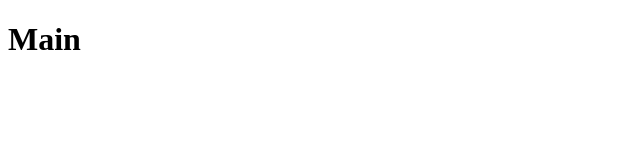
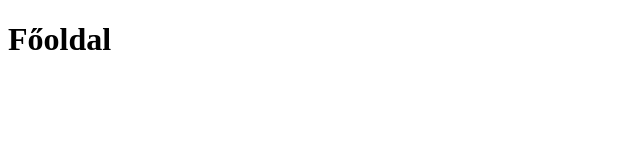
Before and after one commit to mcitomi/minerva, a React (Create React App) app in the folder frontend/: page / in a window 1280 px wide. Shown: the top 160 px of the page, without its empty margins (0-640 px from the left). Built offline with nearby package versions, Linux system fonts and the light colour scheme.

Commit message:
react router import and usage

```diff
--- a/frontend/package.json
+++ b/frontend/package.json
@@ -13,6 +13,7 @@
   "dependencies": {
     "react": "^18.3.1",
     "react-dom": "^18.3.1",
+    "react-router-dom": "^6.28.0",
     "react-scripts": "^5.0.1"
   },
   "browserslist": {
--- a/frontend/src/App.jsx
+++ b/frontend/src/App.jsx
@@ -1,3 +1,13 @@
-export default function Main() {
-    return <h1>Main</h1>;
+import React from "react";
+import { BrowserRouter as Router, Routes, Route } from "react-router-dom";
+import Home from "./pages/home.jsx";
+
+export default () => {
+    return (
+        <Router>
+            <Routes>
+                <Route path="/" element={<Home></Home>}></Route>
+            </Routes>
+        </Router>
+    );
 }
--- /dev/null
+++ b/frontend/src/pages/home.jsx
@@ -0,0 +1,3 @@
+export default () => {
+    return <h1>Főoldal</h1>;
+}
```
Also changed, not shown: 1 other file (tests, documents, lock files or other folders).
